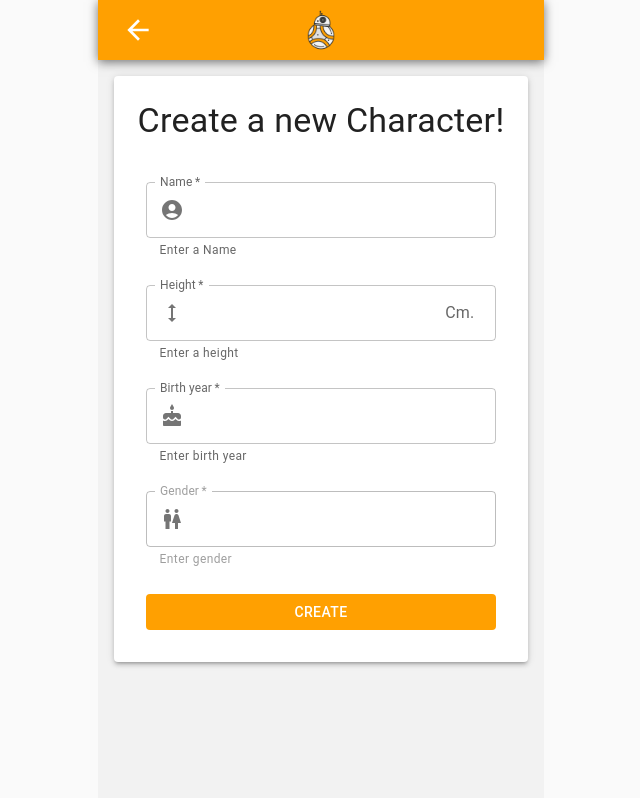
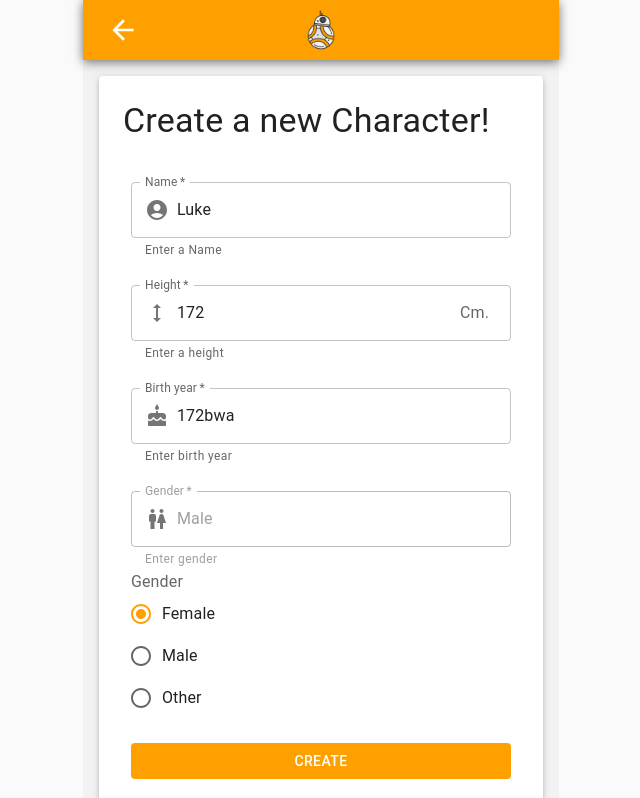
Before and after one commit to gerleven/StarWars-Characters, a React (Vite) app: page /new in a window 1280 px wide. Shown: the top 798 px of the page, without its empty margins (319-959 px from the left). Built offline with nearby package versions, Linux system fonts and the light colour scheme.

Commit message:
add a radio group for gender

```diff
--- a/src/routes/new-character-page.tsx
+++ b/src/routes/new-character-page.tsx
@@ -1,15 +1,20 @@
 import { AccountCircle } from "@mui/icons-material";
 import {
+  FormControl,
+  FormControlLabel,
+  FormLabel,
   Grid,
   InputAdornment,
   Paper,
+  Radio,
+  RadioGroup,
   Stack,
   TextField,
   Typography,
 } from "@mui/material";
 
 import { useState } from "react";
-import { useForm } from "react-hook-form";
+import { SubmitHandler, useForm } from "react-hook-form";
 import { CustomButtonPrimary } from "../lib/utils";
 import HeightIcon from '@mui/icons-material/Height';
 import CakeIcon from '@mui/icons-material/Cake';
@@ -18,6 +23,10 @@ import WcIcon from '@mui/icons-material/Wc';
 const NewCharacterPage = () => {
   const { register, handleSubmit } = useForm();
   const [data, setData] = useState({});
+
+  const onSubmit: SubmitHandler<any> = (data) => {
+    console.log(data)
+  }
 
   return (
     <Stack padding={2}>
@@ -28,13 +37,12 @@ const NewCharacterPage = () => {
           </Grid>
           <Grid item>
             <form
-              onSubmit={handleSubmit((data) => {
-                setData(data); alert(data.name);
-              })}
+              onSubmit={handleSubmit(onSubmit)}
             >
               <Grid container padding={1} gap={3} direction={"column"}>
                 <Grid item>
                   <TextField
+                  defaultValue={"Luke"}
                     {...register("name")}
                     fullWidth
                     label="Name"
@@ -55,6 +63,7 @@ const NewCharacterPage = () => {
                 </Grid>
                 <Grid item>
                   <TextField
+                  defaultValue={172}
                     {...register("height")}
                     fullWidth
                     label="Height"
@@ -78,6 +87,7 @@ const NewCharacterPage = () => {
                 </Grid>
                 <Grid item>
                   <TextField
+                  defaultValue={"172bwa"}
                     {...register("birth_year")}
                     fullWidth
                     label="Birth year"
@@ -98,6 +108,7 @@ const NewCharacterPage = () => {
                 </Grid>
                 <Grid item>
                   <TextField
+                  defaultValue={"Male"}
                     {...register("gender")}
                     fullWidth
                     label="Gender"
@@ -115,6 +126,19 @@ const NewCharacterPage = () => {
                       ),
                     }}
                   />
+                  <FormControl>
+                    <FormLabel id="demo-radio-buttons-group-label">Gender</FormLabel>
+                    <RadioGroup
+                      aria-labelledby="demo-radio-buttons-group-label"
+                      defaultValue="female"
+                      name="radio-buttons-group"
+                    >
+                      <FormControlLabel value="female" control={<Radio />} label="Female" />
+                      <FormControlLabel value="male" control={<Radio />} label="Male" />
+                      <FormControlLabel value="other" control={<Radio />} label="Other" />
+                    </RadioGroup>
+                  </FormControl>
+
                 </Grid>
                 <Grid item>
                   <CustomButtonPrimary fullWidth type="submit">
```
